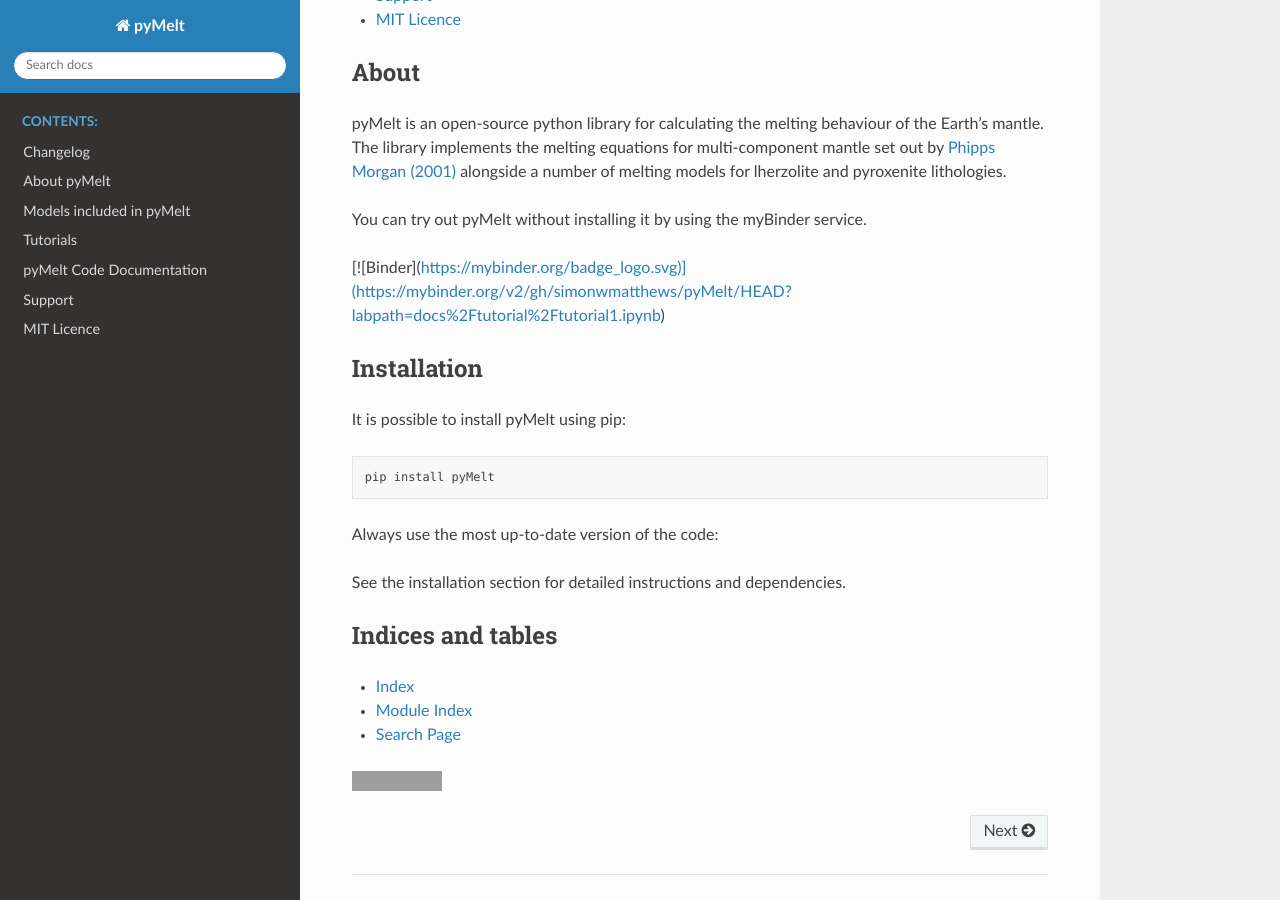
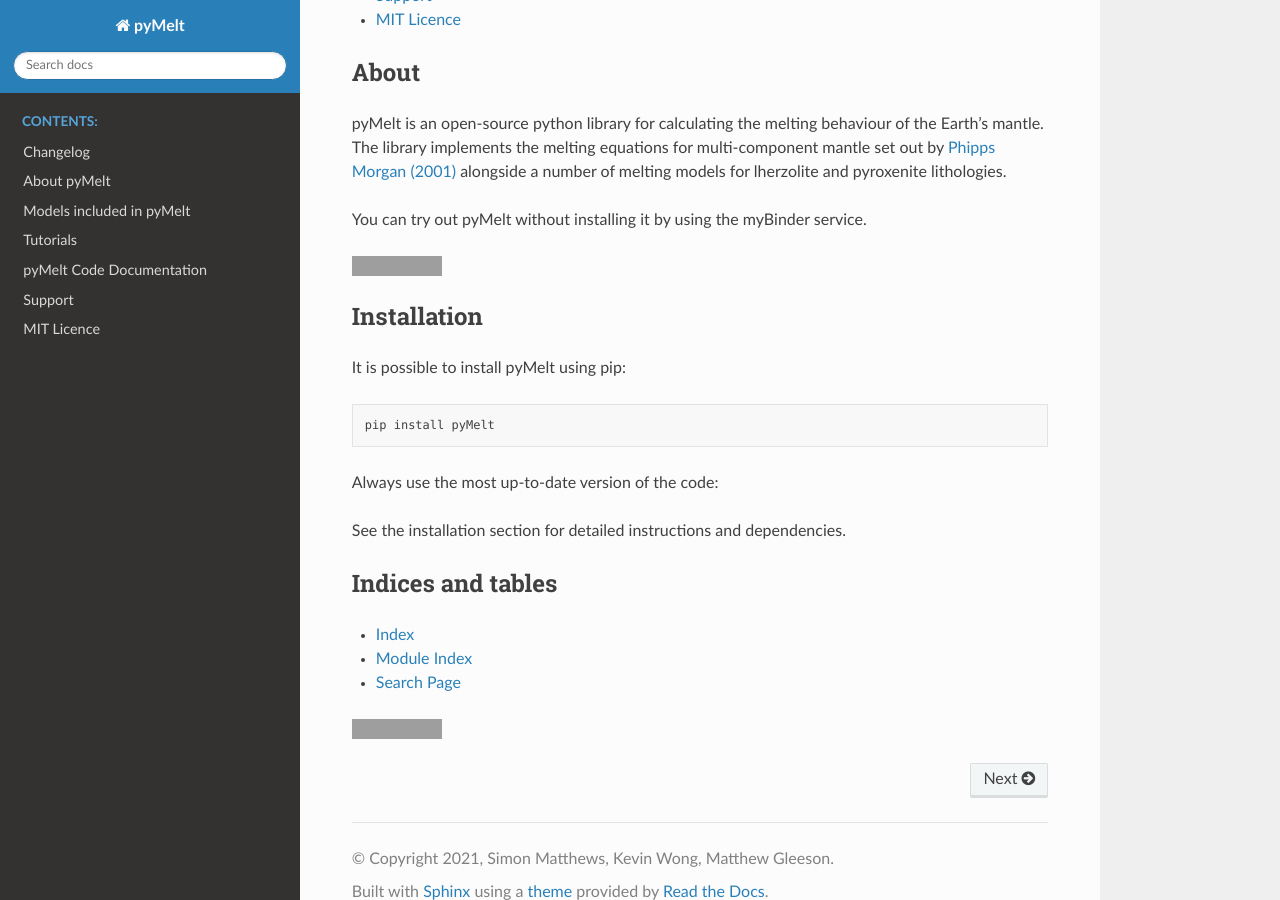
Before and after one commit to simonwmatthews/pyMelt, a Sphinx documentation site: the page built from docs/source/index.rst, in a window 1280 px wide and 900 px high, scrolled down 752 px. Built offline with Sphinx 7.4.7 and the Read the Docs theme 2.0.0, drawn with Linux system fonts in a browser that asks for light colours; formulas are drawn with MathJax 3; grey boxes are pictures that could not be loaded.

Commit message:
attempt to make binder button work

```diff
--- a/docs/source/index.rst
+++ b/docs/source/index.rst
@@ -29,7 +29,8 @@
 
 You can try out pyMelt without installing it by using the myBinder service.
 
-[![Binder](https://mybinder.org/badge_logo.svg)](https://mybinder.org/v2/gh/simonwmatthews/pyMelt/HEAD?labpath=docs%2Ftutorial%2Ftutorial1.ipynb)
+.. image:: https://mybinder.org/badge_logo.svg
+ :target: https://mybinder.org/v2/gh/simonwmatthews/pyMelt/dev?labpath=docs%2Ftutorial%2Ftutorial1.ipynb
 
 
 Installation
```
